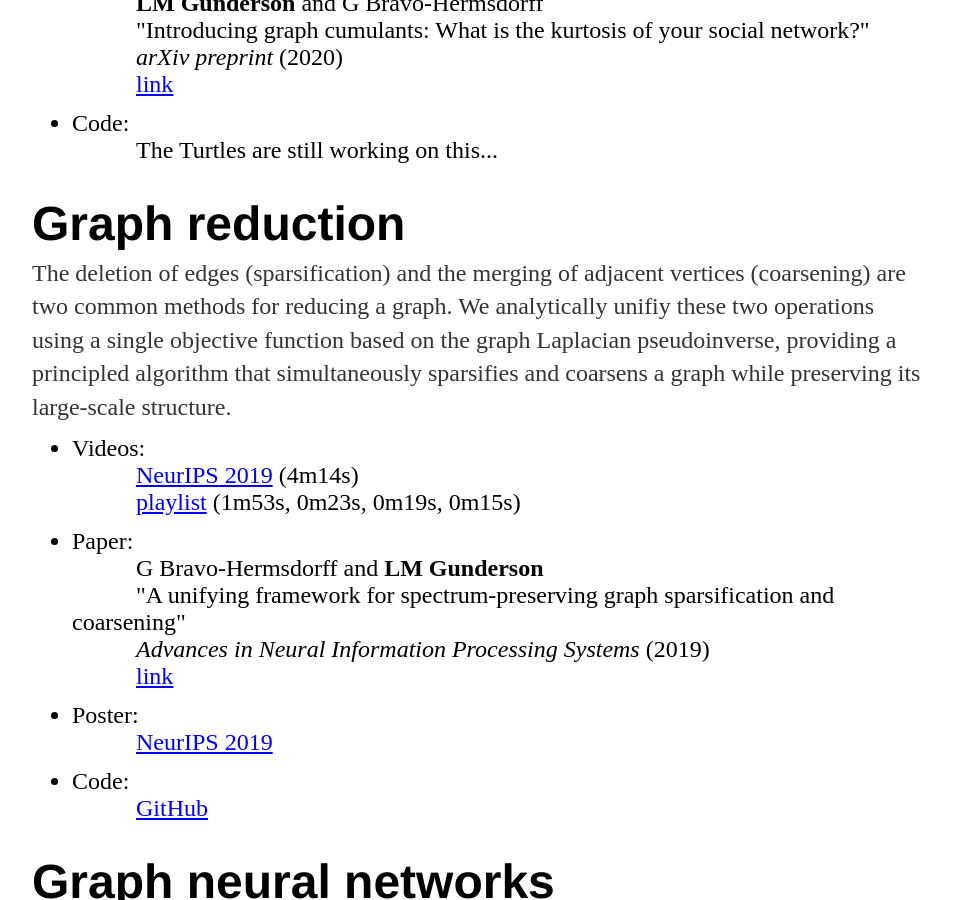
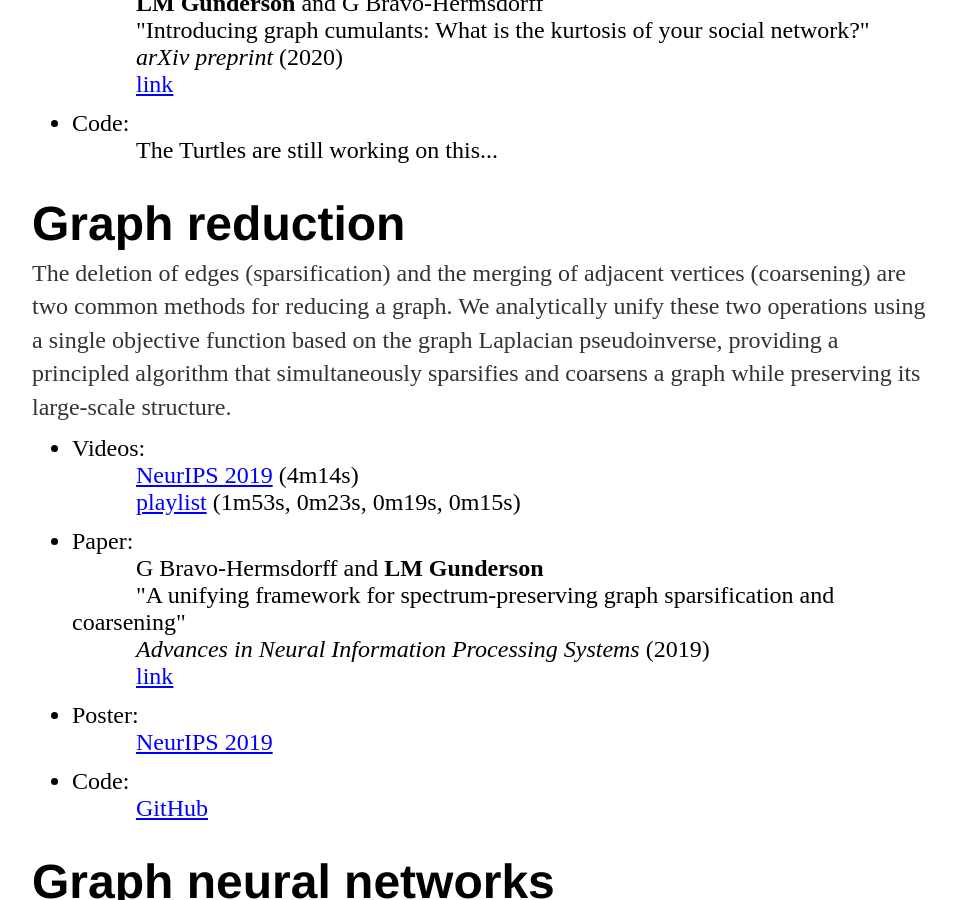
Before and after one commit to LeeMGunderson/LeeMGunderson.github.io, a Jekyll site: the page built from research/index.html, in a window 1280 px wide and 900 px high, scrolled down 521 px. Shown: the whole window, without its empty margins (160-1116 px from the left). Built offline with Jekyll 4.4.1, drawn with Linux system fonts in a browser that asks for light colours.

Commit message:
Fixed 15-second summary

```diff
--- a/research/index.html
+++ b/research/index.html
@@ -23,7 +23,7 @@ title: Research
 		</ul>
 
 	<h1 style="margin-bottom:-18px;">Graph reduction</h1>
-		<p style="font-size:24px; margin-bottom:-6px;">The deletion of edges (sparsification) and the merging of adjacent vertices (coarsening) are two common methods for reducing a graph.  We analytically unifiy these two operations using a single objective function based on the graph Laplacian pseudoinverse, providing a principled algorithm that simultaneously sparsifies and coarsens a graph while preserving its large-scale structure.</p>
+		<p style="font-size:24px; margin-bottom:-6px;">The deletion of edges (sparsification) and the merging of adjacent vertices (coarsening) are two common methods for reducing a graph.  We analytically unify these two operations using a single objective function based on the graph Laplacian pseudoinverse, providing a principled algorithm that simultaneously sparsifies and coarsens a graph while preserving its large-scale structure.</p>
 		<ul>
 			<li style="font-size:24px; margin-bottom:12px;">Videos:
 				<br>
```
Also changed, not shown: 2 other files.
